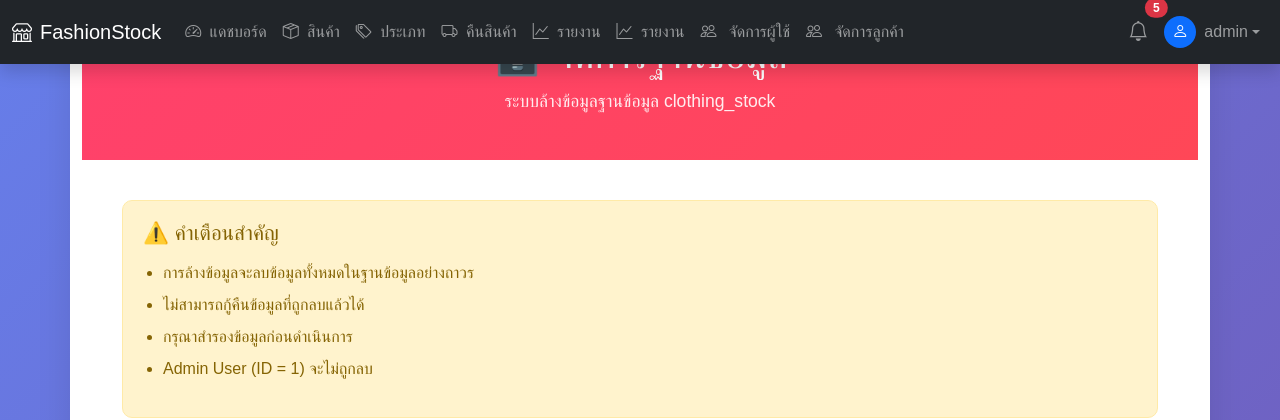
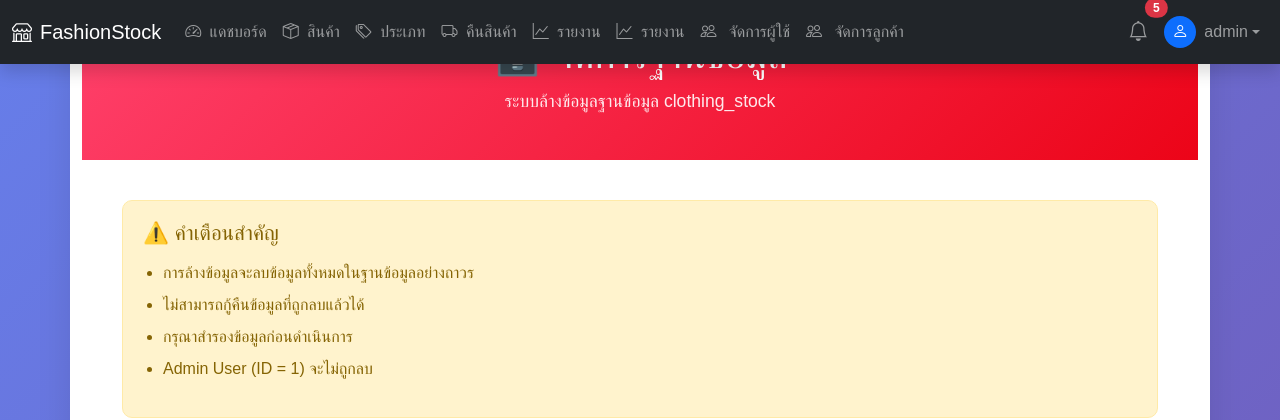
Before and after one commit to storytpop568-ops/pos, a PHP site: page /modules/setting.php in a window 1280 px wide. Shown: the top 420 px of the page. Run offline with PHP 8.4, Linux system fonts and the light colour scheme; a user stored in the database is signed in; data comes from the database, SQL or seed files in the repository; some libraries are stand-ins or nearby versions; some web fonts are replaced.

Commit message:
update setting module

```diff
--- a/modules/setting.php
+++ b/modules/setting.php
@@ -40,7 +40,7 @@ if (!isLoggedIn()) {
         }
 
         .header {
-            background: linear-gradient(135deg, #ff416c, #ff4757);
+            background: linear-gradient(135deg, #ff416c, #ec0418ff);
             color: white;
             padding: 30px;
             text-align: center;
```
Also changed, not shown: modules/README.md (added).
